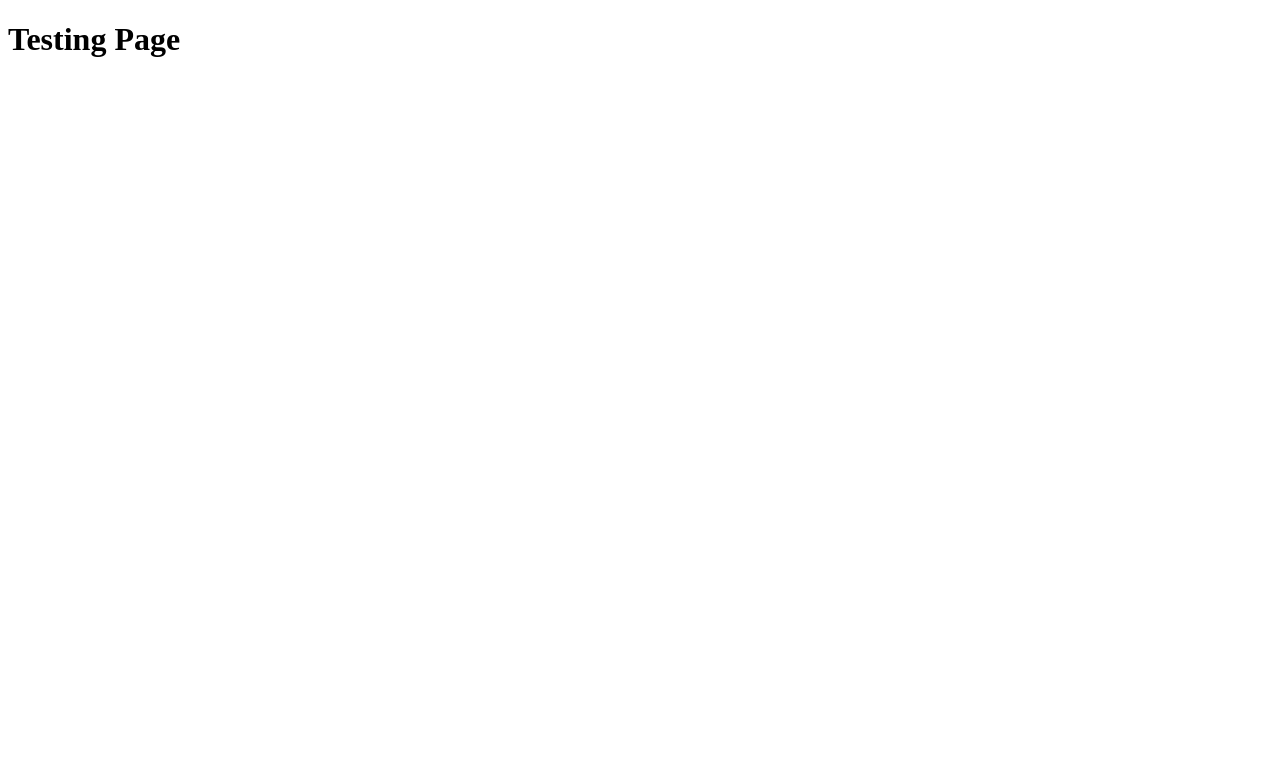
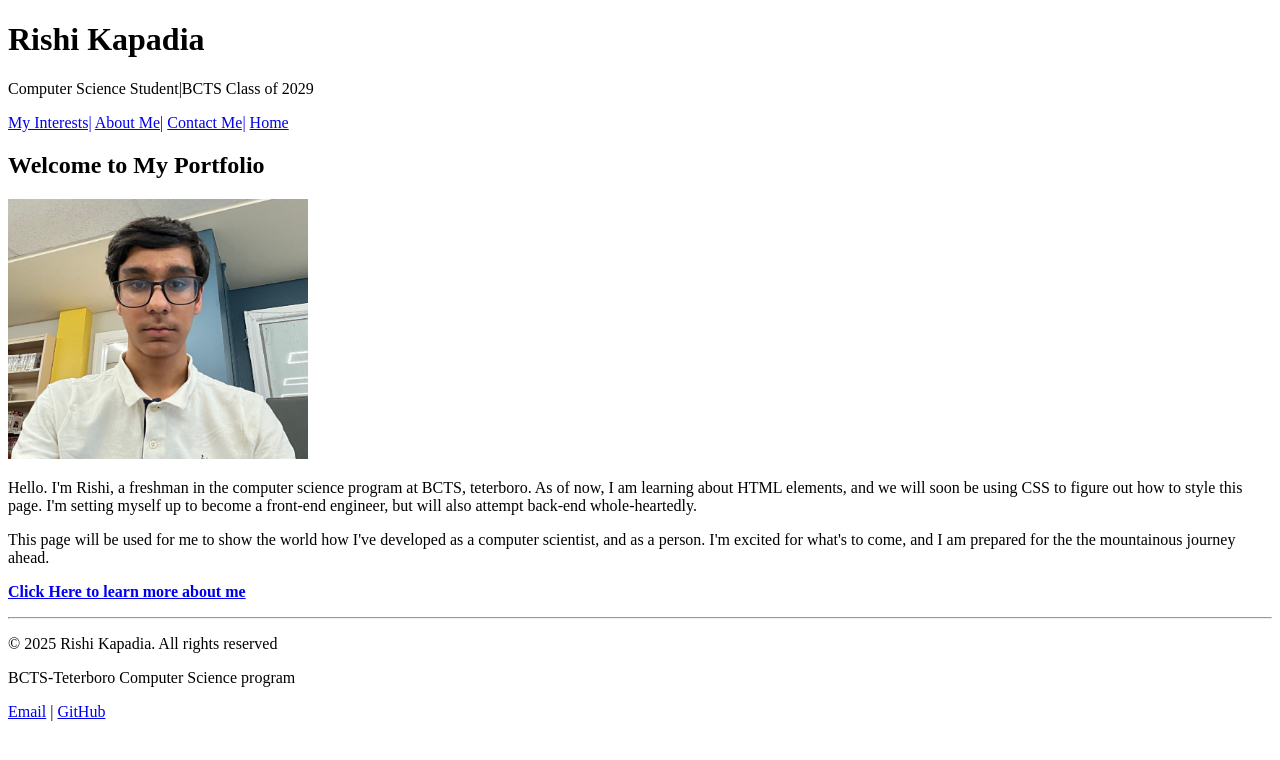
Before and after one commit to riskap29BCTS/Unit1-HTML-EOU-Project, a plain HTML site: page index.html in a window 1280 px wide. Drawn offline with Linux system fonts and the light colour scheme.

Commit message:
Home page structured

```diff
--- a/index.html
+++ b/index.html
@@ -3,9 +3,39 @@
 <head>
     <meta charset="UTF-8">
     <meta name="viewport" content="width=device-width, initial-scale=1.0">
-    <title>Document</title>
+    <title>Rishi's Personal Portfolio</title>
 </head>
 <body>
-    <h1>Testing Page</h1>
+    <header>
+    <h1>Rishi Kapadia</h1>
+    <p>Computer Science Student|BCTS Class of 2029</p>
+    <nav>
+    <a href="interests.html">My Interests|</a>
+    <a href="about.html">About Me|</a>
+    <a href="contact.html">Contact Me|</a>
+    <a href="index.html">Home</a>
+    </nav>
+    </header>
+    <main>
+        <section>
+            <h2>Welcome to My Portfolio</h2>
+        <img src="images/me.jpg" alt="A photograph of me" width="300">
+        <p>Hello. I'm Rishi, a freshman in the computer science program at BCTS, teterboro. As of now, I am learning about HTML elements, and we will soon be using CSS to figure out how to style this page. I'm setting myself up to become a  front-end engineer, but will also attempt back-end whole-heartedly.</p>
+        <p>This page will be used for me to show the world how I've developed as a computer scientist, and as a person. I'm excited for what's to come, and I am prepared for the the mountainous journey ahead.</p>
+        <p><strong><a href="about.html">Click Here to learn more about me</a></strong></p>
+        </section>
+    </main>
+    <hr>
+    <footer>
+        <p>&copy; 2025 Rishi Kapadia. All rights reserved</p>
+        <p>BCTS-Teterboro Computer Science program</p>
+    </footer>
+    <p>
+        <a href="mailto:email@email.com" target="_blank">Email</a>
+        |
+        <a href="https://github.com/riskap29BCTS" target="_blank">GitHub</a>
+    </p>
+
+
 </body>
 </html>
```
Also changed, not shown: about.html (added, +21 -0 lines), contact.html (added, +21 -0 lines), interests.html (added, +21 -0 lines), images/me.jpg (added).
